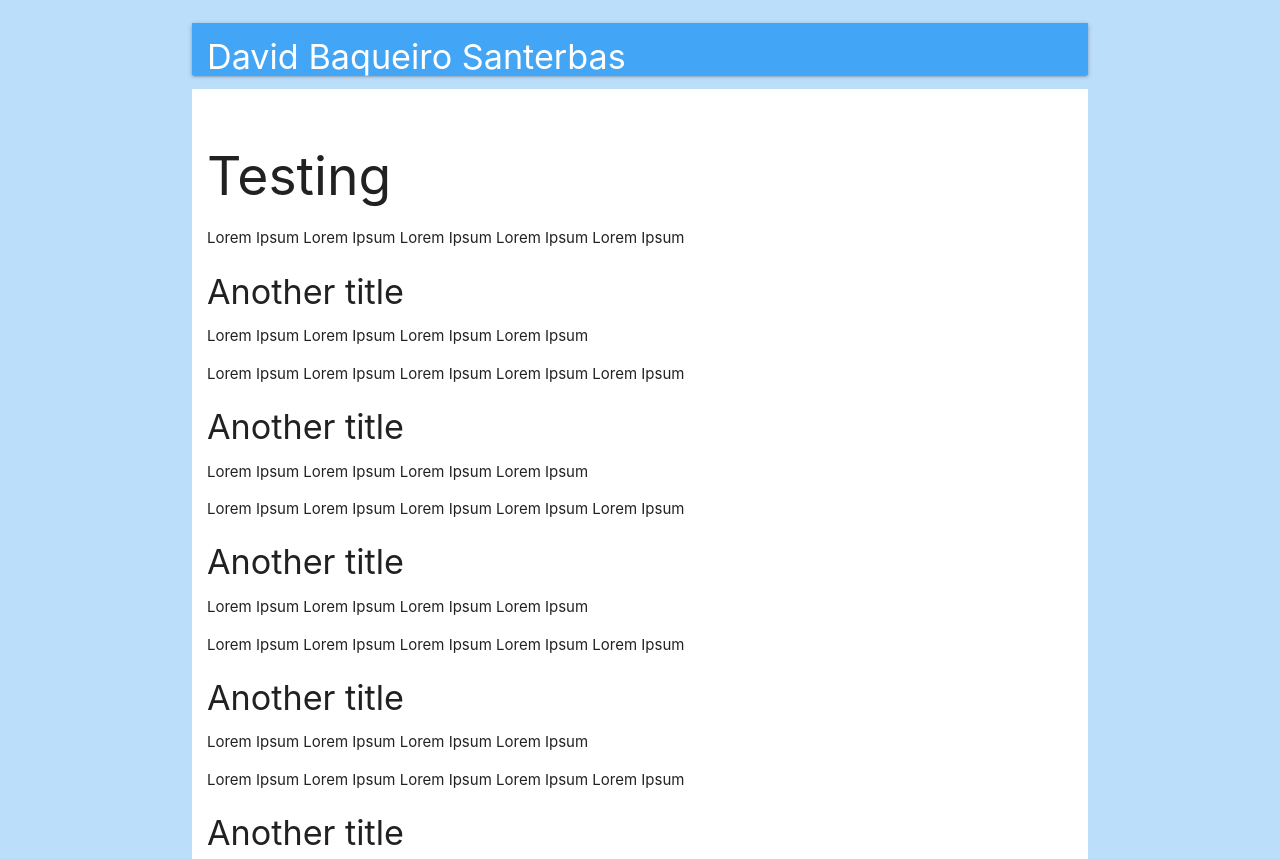
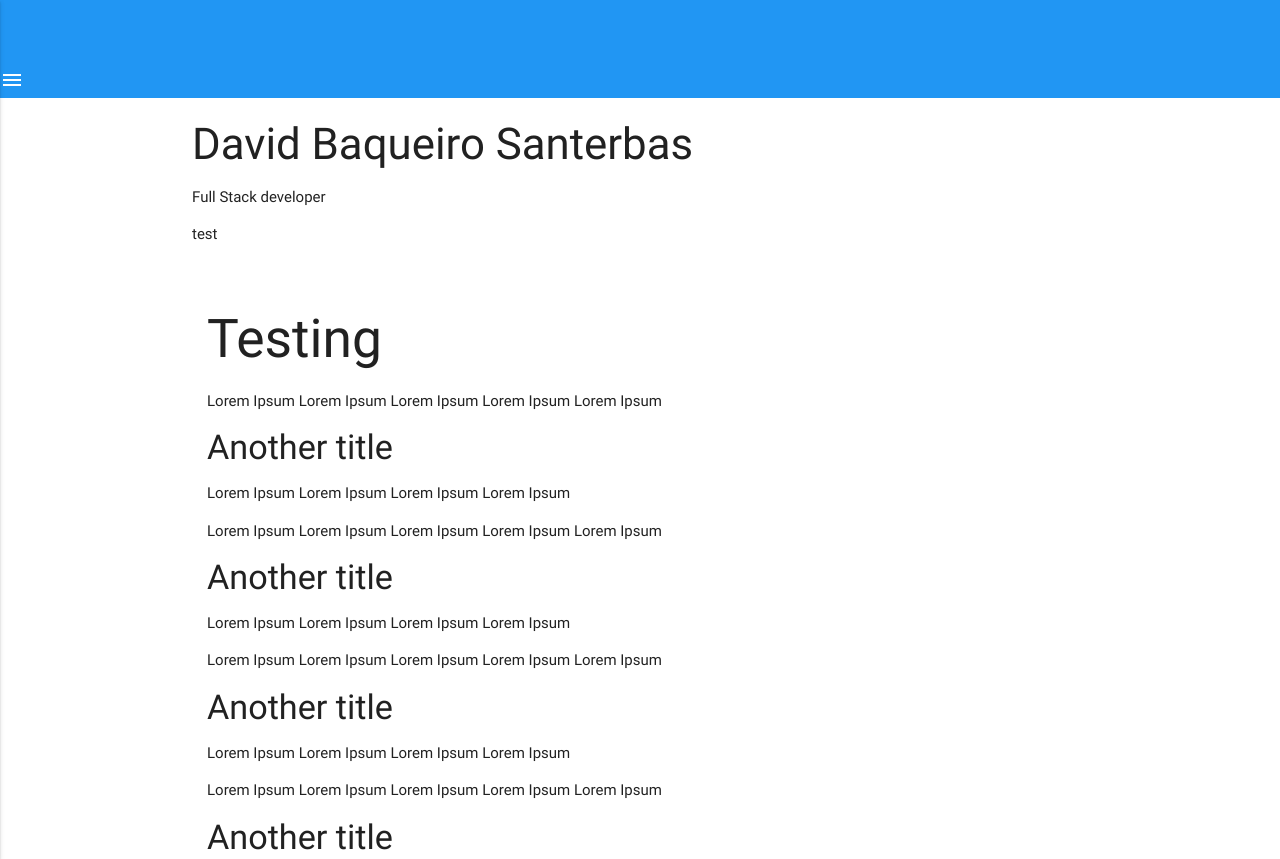
Before and after one commit to bakeiro/curriculum, a plain HTML site: page index.html in a window 1280 px wide. Shown: the top 859 px of the page. Drawn offline with nearby package versions, Linux system fonts and the light colour scheme.

Commit message:
add sidenav

```diff
--- a/index.html
+++ b/index.html
@@ -2,6 +2,7 @@
 <html lang="en">
 
 <head>
+
 	<meta charset="UTF-8">
 	<meta name="viewport" content="width=device-width, initial-scale=1.0">
 	<meta http-equiv="X-UA-Compatible" content="ie=edge">
@@ -17,16 +18,40 @@
 
 </head>
 
-<body class="blue lighten-4">
+<body class="">
 
-	<div class="header">
-		<div class="container">
-			<nav class="nav-extended blue lighten-1">
-				<h4 class="header white-text">David Baqueiro Santerbas</h4>
-			</nav>
-		</div>
+	<!-- Particles and sidenav -->
+	<div class="header blue">
+		<br>
+		<br>
+		<br>
+		<ul id="slide-out" class="side-nav">
+			<li>
+				<a class="waves-effect" href="#!">Link 0</a>
+			</li>
+			<li>
+				<a class="waves-effect" href="#!">Link 1</a>
+			</li>
+			<li>
+				<a class="waves-effect" href="#!">Link 2</a>
+			</li>
+			<li>
+				<a class="waves-effect" href="#!">Link 3</a>
+			</li>
+		</ul>
+		<a href="#" data-activates="slide-out" class="button-collapse white-text">
+			<i class="material-icons">menu</i>
+		</a>
 	</div>
 
+	<!-- card hover header -->
+	<div class="container white">
+		<h3>David Baqueiro Santerbas</h3>
+		<p>Full Stack developer</p>
+		<p>test</p>
+	</div>
+
+	<!-- rest of info -->
 	<div class="main">
 
 		<div class="main container white">
@@ -69,6 +94,10 @@
 
 	<script src="lib/node_modules/jquery/dist/jquery.min.js"></script>
 	<script src="lib/node_modules/materialize-css/dist/js/materialize.min.js"></script>
+
+	<script>
+	 $(".button-collapse").sideNav();
+	 </script>
 </body>
 
 </html>
```
